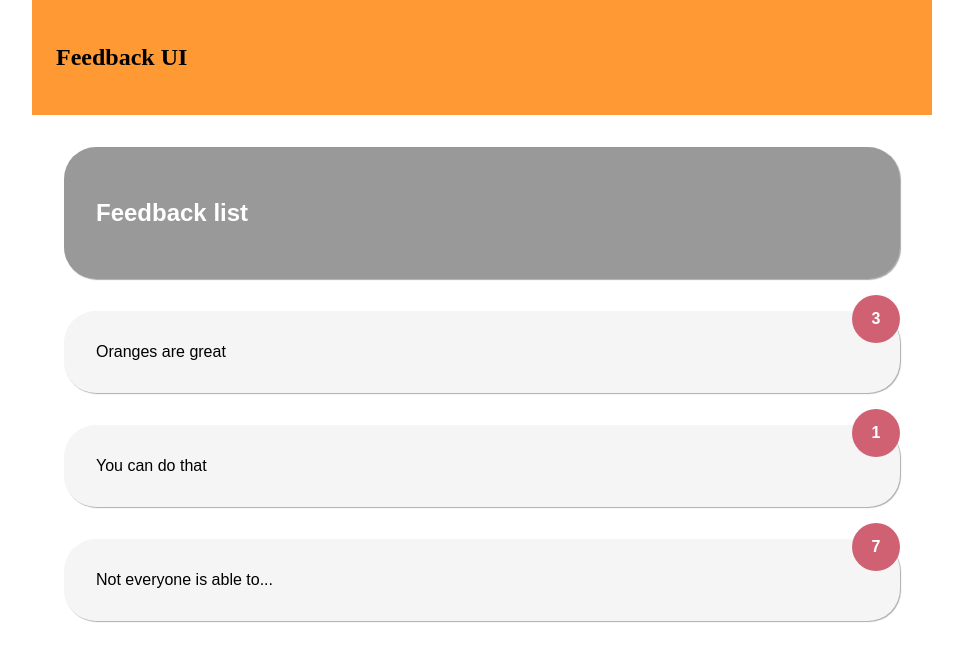
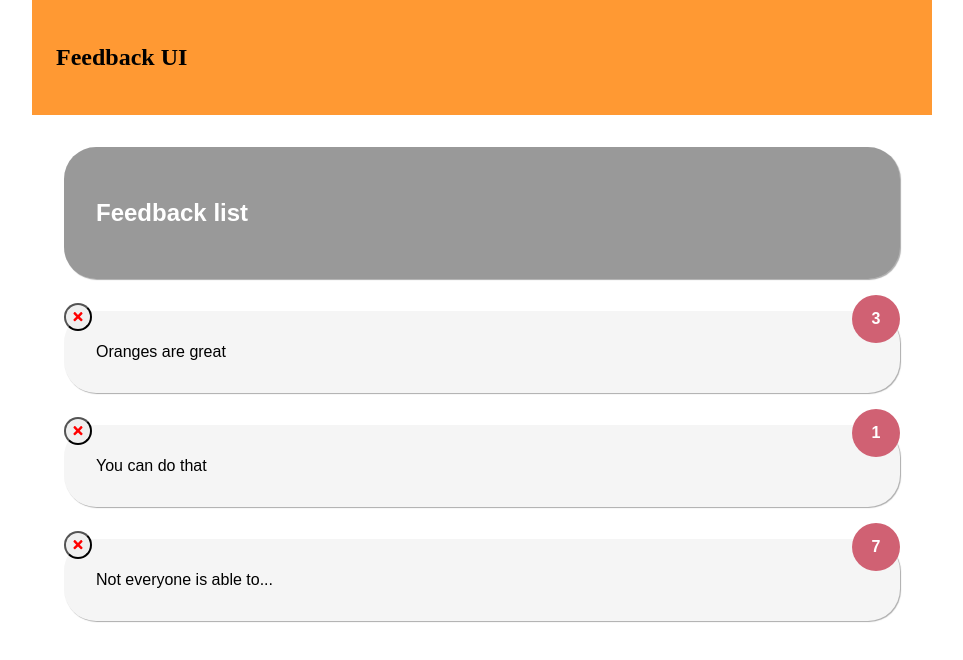
Before and after one commit to marcelox/feedback-app, a React (Create React App) app: page / in a window 1280 px wide. Shown: the top 660 px of the page, without its empty margins (158-1121 px from the left). Built offline with nearby package versions, Linux system fonts and the light colour scheme.

Commit message:
Add remove button on item

```diff
--- a/src/components/FeedbackItem.jsx
+++ b/src/components/FeedbackItem.jsx
@@ -1,5 +1,6 @@
 import Card from './shared/Card';
 import PropTypes from 'prop-types';
+import {FaTimes} from 'react-icons/fa';
 
 function FeedbackItem({rate, description}) {
 
@@ -8,6 +9,9 @@ function FeedbackItem({rate, description}) {
       <div className="number-display">
         {rate}
       </div>
+      <button className='close'>
+        <FaTimes color='red'/>
+      </button>
       <div className="text-display">
         {description}
       </div>
--- a/src/index.scss
+++ b/src/index.scss
@@ -27,14 +27,9 @@ body {
   }
 
     .number-display {
-      display: flex;
-      justify-content: center;
-      align-items: center;
-      text-align: right;
-      width: 3rem;
-      height: 3rem;
+      @include center_elem(3rem);
+
       margin-left: auto;
-      border-radius: 50%;
       background-color: rgb(208, 97, 115);
       color: white;
       font-weight: bold;
@@ -42,4 +37,12 @@ body {
       right: 0;
       top: -1rem;
     }
+
+    .close {
+      @include center_elem(1.75rem);
+
+      position: absolute;
+      top: -.5rem;
+      left: 0;
+    }
 }
```
